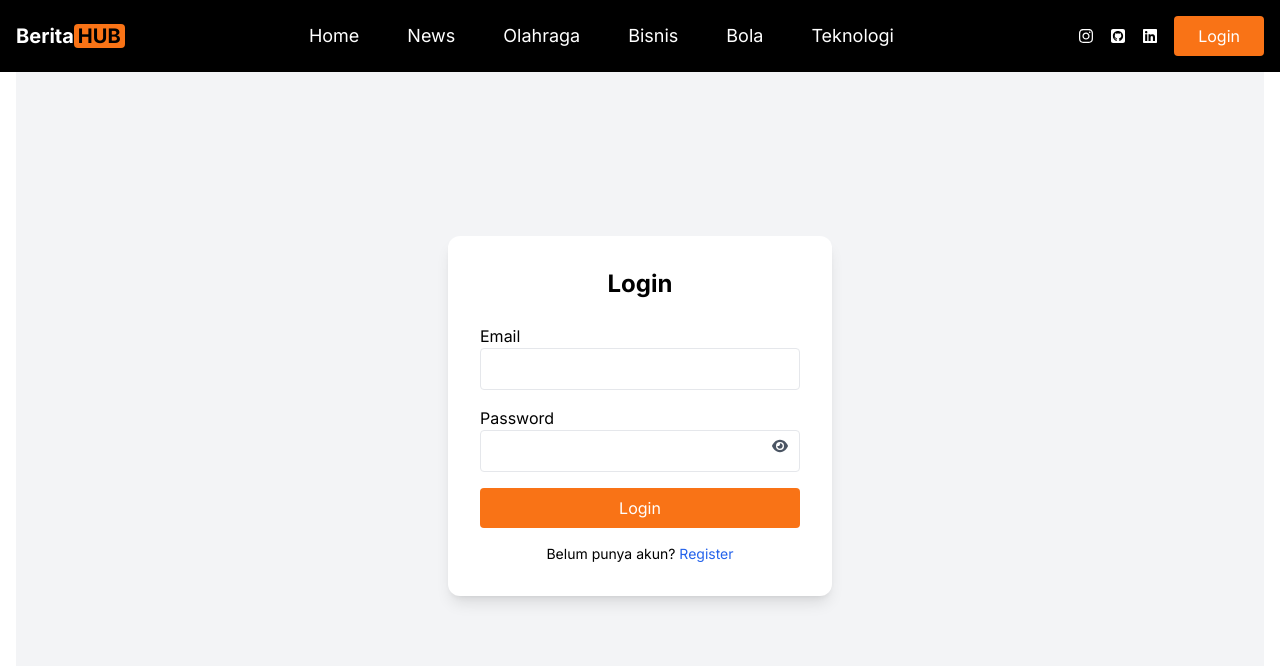
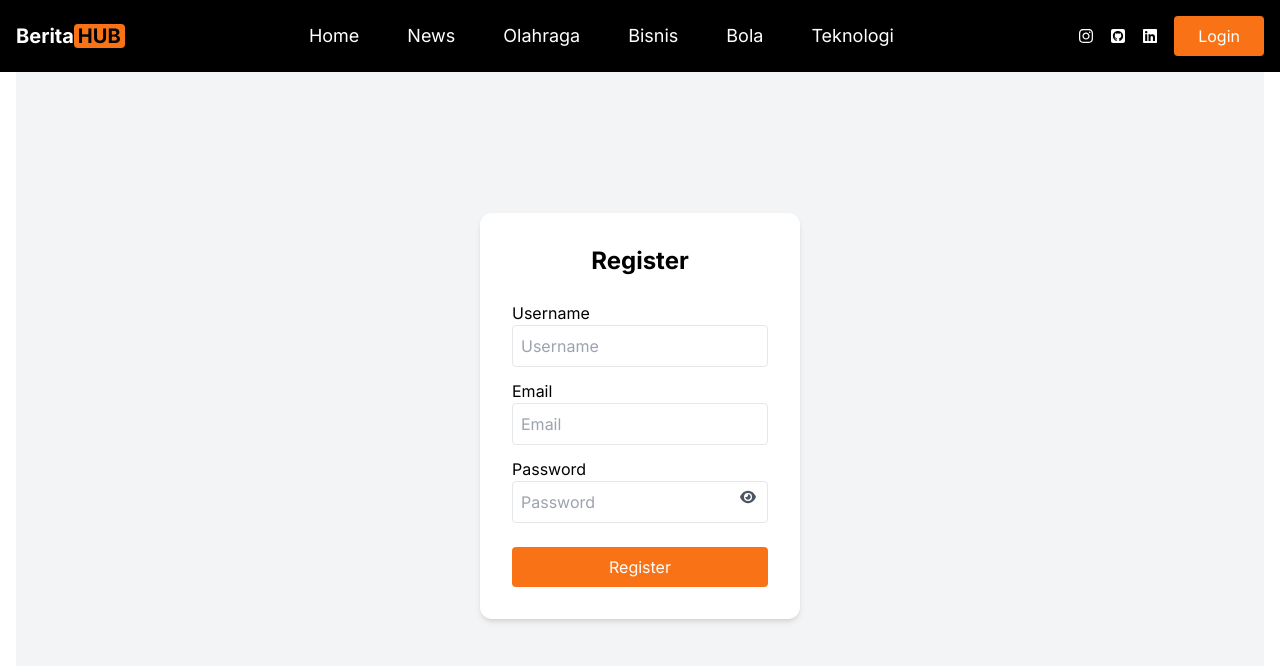
Before and after one commit to faz379/frontend-blog-react, a React (Vite) app: page /register in a window 1280 px wide. Shown: the top 666 px of the page. Built offline with nearby package versions, Linux system fonts and the light colour scheme.

Commit message:
fix icon

```diff
--- a/src/pages/Login.jsx
+++ b/src/pages/Login.jsx
@@ -1,15 +1,17 @@
 import { useState } from "react";
 import { useNavigate, Link } from "react-router-dom";
 import { useAuth } from "../context/AuthContext";
+import { FaEye, FaEyeSlash } from "react-icons/fa6"; // <-- import ikon
 
 export default function Login() {
   const navigate = useNavigate();
-  const { login } = useAuth(); // <-- PENTING!
+  const { login } = useAuth();
 
   const [email, setEmail] = useState("");
   const [password, setPassword] = useState("");
   const [loading, setLoading] = useState(false);
   const [errorMsg, setErrorMsg] = useState("");
+  const [showPass, setShowPass] = useState(false); // <-- state untuk show/hide password
 
   const handleLogin = async (e) => {
     e.preventDefault();
@@ -36,7 +38,6 @@ export default function Login() {
         return;
       }
 
-      // INI YANG PENTING
       login({
         email: json.data.email,
         token: json.data.token,
@@ -73,12 +74,20 @@ export default function Login() {
         />
 
         <label>Password</label>
-        <input
-          type="password"
-          className="w-full border p-2 rounded mb-4"
-          onChange={(e) => setPassword(e.target.value)}
-          required
-        />
+        <div className="relative mb-4">
+          <input
+            type={showPass ? "text" : "password"} // <-- toggle type
+            className="w-full border p-2 rounded"
+            onChange={(e) => setPassword(e.target.value)}
+            required
+          />
+          <span
+            onClick={() => setShowPass(!showPass)}
+            className="absolute right-3 top-2 cursor-pointer text-gray-600"
+          >
+            {showPass ? <FaEyeSlash /> : <FaEye />}
+          </span>
+        </div>
 
         <button
           type="submit"
@@ -87,6 +96,7 @@ export default function Login() {
         >
           {loading ? "Loading..." : "Login"}
         </button>
+
         <p className="mt-4 text-sm text-center">
           Belum punya akun?{" "}
           <Link to="/register" className="text-blue-600">
--- a/src/pages/Register.jsx
+++ b/src/pages/Register.jsx
@@ -1,85 +1,108 @@
 import { useState } from "react";
-import { useNavigate, Link } from "react-router-dom";
-import { useAuth } from "../context/AuthContext";
+import { useNavigate } from "react-router-dom";
+import NotificationModal from "../components/NotificationModal";
+import axios from "axios";
 import { FaEye, FaEyeSlash } from "react-icons/fa6"; // <-- import ikon
 
-export default function Login() {
+export default function Register() {
   const navigate = useNavigate();
-  const { login } = useAuth();
 
+  const [username, setUsername] = useState("");
   const [email, setEmail] = useState("");
   const [password, setPassword] = useState("");
-  const [loading, setLoading] = useState(false);
-  const [errorMsg, setErrorMsg] = useState("");
-  const [showPass, setShowPass] = useState(false); // <-- state untuk show/hide password
+  const [showPass, setShowPass] = useState(false);
 
-  const handleLogin = async (e) => {
+  const [modal, setModal] = useState({
+    open: false,
+    title: "",
+    message: "",
+    type: "success",
+  });
+
+  const handleRegister = async (e) => {
     e.preventDefault();
-    setErrorMsg("");
-    setLoading(true);
+
+    if (!username || !email || !password) {
+      setModal({
+        open: true,
+        title: "Validation Error",
+        message: "All fields are required.",
+        type: "error",
+      });
+      return;
+    }
 
     try {
-      const response = await fetch("https://api-bloghub.my.id/api/users/login", {
-        method: "POST",
-        headers: { "Content-Type": "application/json" },
-        body: JSON.stringify({ email: email, password: password }),
+      const res = await axios.post(
+        "https://api-bloghub.my.id/api/users/register",
+        { username, email, password },
+        { headers: { "Content-Type": "application/json" } }
+      );
+
+      setModal({
+        open: true,
+        title: "Registration Successful",
+        message: "Your account has been created. Redirecting to login...",
+        type: "success",
       });
 
-      const json = await response.json();
-      console.log("Response login:", json);
+      setTimeout(() => {
+        navigate("/login");
+      }, 2000);
 
-      if (!response.ok) {
-        setErrorMsg(json.data || "Login failed");
-        return;
-      }
-
-      if (!json.data?.token) {
-        setErrorMsg("Email not registered or wrong password");
-        return;
-      }
-
-      login({
-        email: json.data.email,
-        token: json.data.token,
+    } catch (error) {
+      const msg = error.response?.data?.data || "Something went wrong. Please try again.";
+      setModal({
+        open: true,
+        title: "Registration Failed",
+        message: msg,
+        type: "error",
       });
-
-      navigate("/");
-    } catch (error) {
-      setErrorMsg("An error occurred. Please try again.");
-    } finally {
-      setLoading(false);
     }
   };
 
   return (
     <div className="flex justify-center items-center h-screen bg-gray-100">
+      <NotificationModal
+        isOpen={modal.open}
+        title={modal.title}
+        message={modal.message}
+        type={modal.type}
+        onClose={() => setModal({ ...modal, open: false })}
+      />
+
       <form
-        className="bg-white w-96 p-8 rounded-xl shadow-lg"
-        onSubmit={handleLogin}
+        onSubmit={handleRegister}
+        className="bg-white p-8 rounded-xl shadow-md w-80"
       >
-        <h2 className="text-2xl font-bold text-center mb-6">Login</h2>
+        <h2 className="text-2xl font-bold mb-6 text-center">Register</h2>
 
-        {errorMsg && (
-          <p className="bg-red-100 text-red-700 p-2 rounded mb-4 text-sm text-center">
-            {errorMsg}
-          </p>
-        )}
+        <label>Username</label>
+        <input
+          type="text"
+          placeholder="Username"
+          className="w-full p-2 border rounded mb-3"
+          value={username}
+          onChange={(e) => setUsername(e.target.value)}
+        />
 
         <label>Email</label>
         <input
           type="email"
-          className="w-full border p-2 rounded mb-4"
+          placeholder="Email"
+          className="w-full p-2 border rounded mb-3"
+          value={email}
           onChange={(e) => setEmail(e.target.value)}
-          required
         />
 
         <label>Password</label>
-        <div className="relative mb-4">
+        <div className="relative mb-3">
           <input
-            type={showPass ? "text" : "password"} // <-- toggle type
-            className="w-full border p-2 rounded"
+            type={showPass ? "text" : "password"}
+            placeholder="Password"
+            className="w-full p-2 border rounded"
+            value={password}
             onChange={(e) => setPassword(e.target.value)}
-            required
           />
           <span
             onClick={() => setShowPass(!showPass)}
@@ -91,18 +114,10 @@ export default function Login() {
 
         <button
           type="submit"
-          className="bg-orange-500 w-full py-2 rounded text-white hover:bg-orange-600 transition"
-          disabled={loading}
+          className="w-full bg-orange-500 text-white py-2 rounded mt-3 hover:bg-orange-600 transition"
         >
-          {loading ? "Loading..." : "Login"}
+          Register
         </button>
-
-        <p className="mt-4 text-sm text-center">
-          Belum punya akun?{" "}
-          <Link to="/register" className="text-blue-600">
-            Register
-          </Link>
-        </p>
       </form>
     </div>
   );
```
